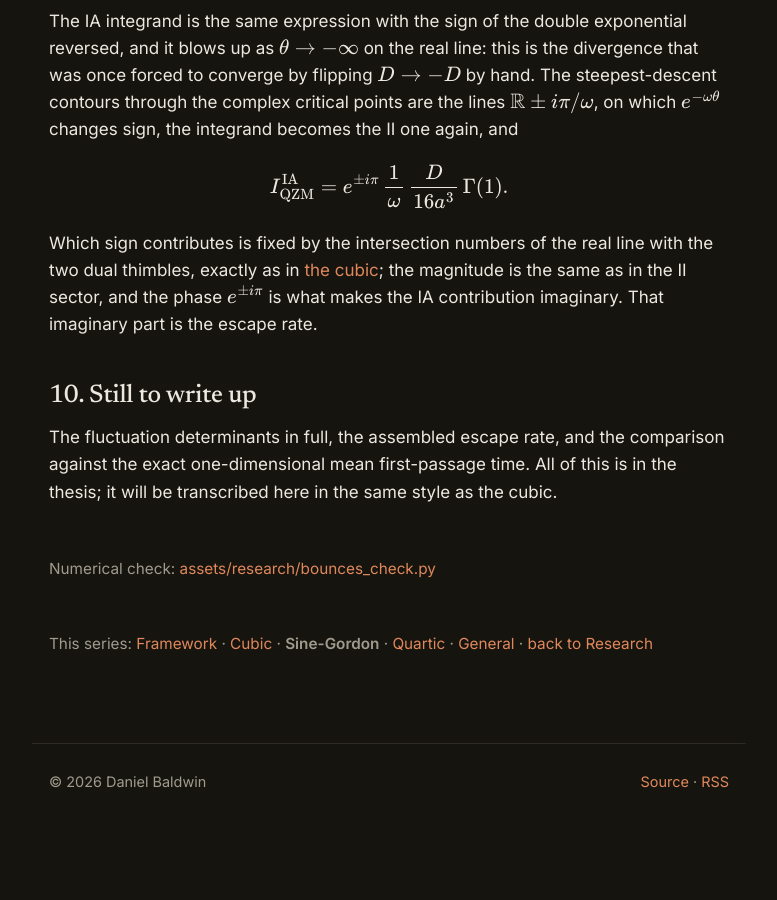
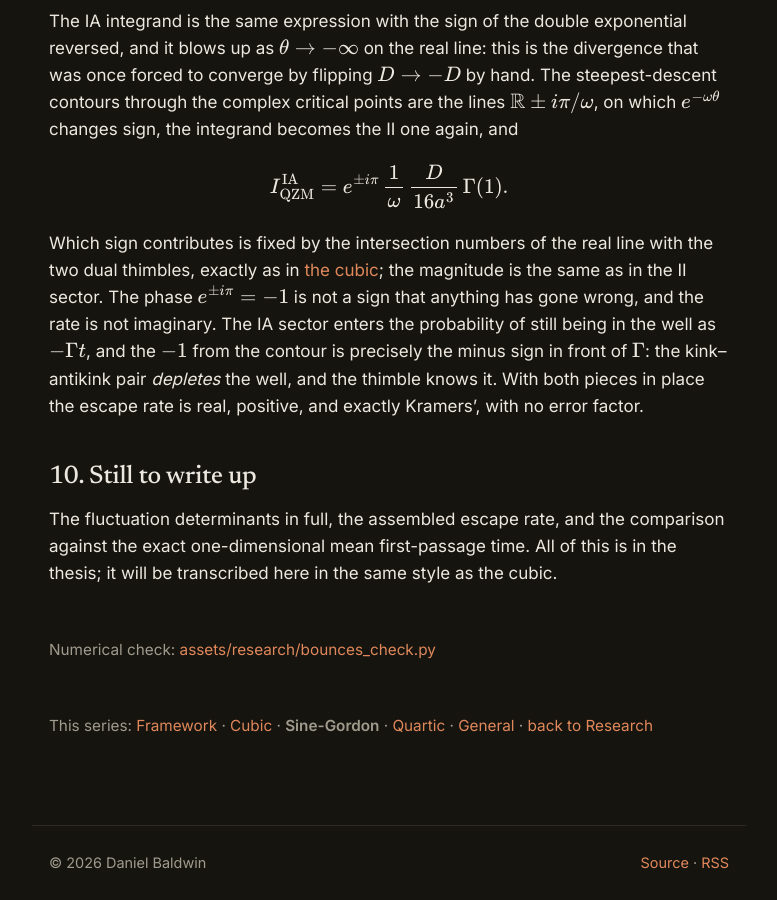
Before and after one commit to VeDAN1999/VeDAN1999.github.io, a Jekyll site: the page built from _bounces/sine-gordon.md, in a window 1280 px wide and 900 px high, scrolled down 7242 px. Shown: the whole window, without its empty margins (251-1028 px from the left). Built offline with Jekyll 4.4.1, drawn with Linux system fonts in a browser that asks for light colours; before the commit the page ends 8069 px from its top, so only the background shows below that.

Commit message:
Sine-Gordon QZM: the e^{iπ} is the minus sign in front of the rate, not an imaginary rate
Co-Authored-By: Claude Fable 5.1 <noreply@anthropic.com>
Claude-Session: https://claude.ai/code/session_01DBi7u8qatALvVNf1tupYW2

```diff
--- a/_bounces/sine-gordon.md
+++ b/_bounces/sine-gordon.md
@@ -196,7 +196,7 @@ $$
 I^{\rm IA}_{\rm QZM} = e^{\pm i\pi}\,\frac{1}{\omega}\,\frac{D}{16a^3}\,\Gamma(1).
 $$
 
-Which sign contributes is fixed by the intersection numbers of the real line with the two dual thimbles, exactly as in [the cubic](/thimble/); the magnitude is the same as in the II sector, and the phase $e^{\pm i\pi}$ is what makes the IA contribution imaginary. That imaginary part is the escape rate.
+Which sign contributes is fixed by the intersection numbers of the real line with the two dual thimbles, exactly as in [the cubic](/thimble/); the magnitude is the same as in the II sector. The phase $e^{\pm i\pi} = -1$ is not a sign that anything has gone wrong, and the rate is not imaginary. The IA sector enters the probability of still being in the well as $-\Gamma t$, and the $-1$ from the contour is precisely the minus sign in front of $\Gamma$: the kink–antikink pair *depletes* the well, and the thimble knows it. With both pieces in place the escape rate is real, positive, and exactly Kramers', with no error factor.
 
 ## 10. Still to write up
 
```
